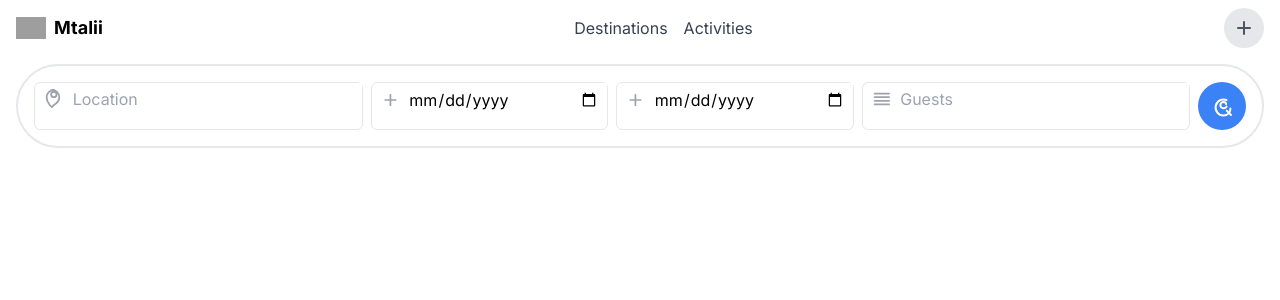
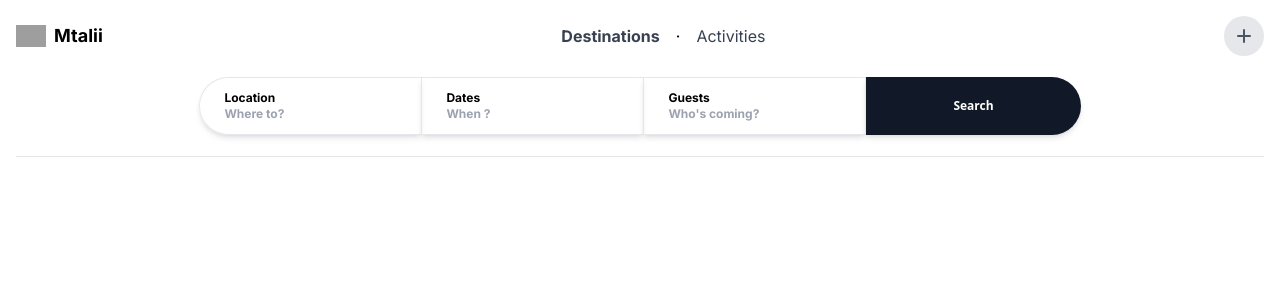
Before and after one commit to orichcasperkevin/Mtalii, a Next.js app: page / in a window 1280 px wide. Shown: the top 300 px of the page. Built offline with nearby package versions, Linux system fonts and the light colour scheme; grey boxes are pictures that could not be loaded.

Commit message:
top navigation

```diff
--- a/src/app/components/search.js
+++ b/src/app/components/search.js
@@ -1,60 +1,33 @@
 export default function Search(){
     return (
-<div class="flex items-center space-x-4">
-  <div class="flex flex-grow p-4 space-x-2 border-2 rounded-full">
-    {/* <!-- Location --> */}
-    <div class="flex-grow border rounded-md">
       <div class="flex items-center">
-        <svg class="w-6 h-6 ml-2 text-gray-400" fill="none" stroke="currentColor" viewBox="0 0 24 24" xmlns="http://www.w3.org/2000/svg">
-          <path stroke-linecap="round" stroke-linejoin="round" stroke-width="2" d="M12 4c1.657 0 3 1.343 3 3s-1.343 3-3 3-3-1.343-3-3 1.343-3 3-3z"></path>
-          <path stroke-linecap="round" stroke-linejoin="round" stroke-width="2" d="M12 2C7.581 2 4 5.581 4 10c0 2.58 1.208 5.558 3.224 8.283.832 1.07 1.76 1.98 2.608 2.684.828-.714 1.74-1.617 2.594-2.676C16.792 15.561 18 12.58 18 10c0-4.419-3.581-8-8-8z"></path>
-        </svg>
-        <input type="text" placeholder="Location" class="w-full px-2 py-1 focus:outline-none"></input>
+        <div class="grid min-h-[100px] w-full place-items-center overflow-x-scroll rounded-lg lg:overflow-visible">
+        <div class="flex w-full divide-x  row">
+          <div
+            class="border font-bold transition-all disabled:opacity-50 disabled:shadow-none disabled:pointer-events-none text-xs py-3 px-6 rounded-full shadow-md shadow-gray-900/10 focus:shadow-none active:opacity-[0.85] block w-full rounded-r-none border-r-0"
+            type="button">
+            Location
+            <input type="text" placeholder="Where to?"></input>
+          </div>
+          <div
+            class="border font-bold transition-all disabled:opacity-50 disabled:shadow-none disabled:pointer-events-none text-xs py-3 px-6 shadow-md shadow-gray-900/10 focus:shadow-none active:opacity-[0.85] block w-full rounded-r-none border-r-0"
+            type="button">
+            Dates
+            <input type="text" placeholder="When ?"></input>
+          </div>
+          <div
+            class="border font-bold transition-all disabled:opacity-50 disabled:shadow-none disabled:pointer-events-none text-xs py-3 px-6 shadow-md shadow-gray-900/10 focus:shadow-none active:opacity-[0.85] block w-full rounded-r-none border-r-0"
+            type="button">
+            Guests
+            <input type="text" placeholder="Who's coming?"></input>
+          </div>
+          <button
+            class="align-middle select-none font-sans font-bold text-center transition-all disabled:opacity-50 disabled:shadow-none disabled:pointer-events-none text-xs py-3 px-6 text-white rounded-full bg-gray-900 shadow-md shadow-gray-900/10 hover:shadow-lg hover:shadow-gray-900/20 focus:opacity-[0.85] focus:shadow-none active:opacity-[0.85] active:shadow-none block w-full rounded-l-none"
+            type="button">
+            Search
+          </button>
+        </div>
       </div>
-    </div>
-
-    {/* <!-- Check-in Date --> */}
-    <div class="flex-grow border rounded-md">
-      <div class="flex items-center">
-        <svg class="w-6 h-6 ml-2 text-gray-400" fill="none" stroke="currentColor" viewBox="0 0 24 24" xmlns="http://www.w3.org/2000/svg">
-          <path stroke-linecap="round" stroke-linejoin="round" stroke-width="2" d="M12 6v6m0 0v6m0-6h6m-6 0H6"></path>
-        </svg>
-        <input type="date" placeholder="Check-in" class="w-full px-2 py-1 focus:outline-none"></input>
       </div>
-    </div>
-
-    {/* <!-- Checkout Date --> */}
-    <div class="flex-grow border rounded-md">
-      <div class="flex items-center">
-        <svg class="w-6 h-6 ml-2 text-gray-400" fill="none" stroke="currentColor" viewBox="0 0 24 24" xmlns="http://www.w3.org/2000/svg">
-          <path stroke-linecap="round" stroke-linejoin="round" stroke-width="2" d="M12 6v6m0 0v6m0-6h6m-6 0H6"></path>
-        </svg>
-        <input type="date" placeholder="Check-out" class="w-full px-2 py-1 focus:outline-none"></input>
-      </div>
-    </div>
-
-    {/* <!-- Guest Field --> */}
-    <div class="flex-grow border rounded-md">
-      <div class="flex items-center">
-        <svg class="w-6 h-6 ml-2 text-gray-400" fill="none" stroke="currentColor" viewBox="0 0 24 24" xmlns="http://www.w3.org/2000/svg">
-          <path stroke-linecap="round" stroke-linejoin="round" stroke-width="2" d="M4 6h16M4 10h16M4 14h16M4 18h16"></path>
-        </svg>
-        <input type="text" placeholder="Guests" class="w-full px-2 py-1 focus:outline-none"></input>
-      </div>
-    </div>
-
-    {/* <!-- Search Button --> */}
-    <button class="flex items-center justify-center w-12 h-12 bg-blue-500 rounded-full hover:bg-blue-600 focus:outline-none">
-        <svg class="w-6 h-6 text-white" fill="none" stroke="currentColor" viewBox="0 0 24 24" xmlns="http://www.w3.org/2000/svg">
-            <path stroke-linecap="round" stroke-linejoin="round" stroke-width="2" d="M21 21l-4.35-4.35m-.61-6.49C16.54 9.19 15.3 8 13.65 8c-1.82 0-3.29 1.4-3.29 3.13 0 1.73 1.47 3.14 3.29 3.14 1.26 0 2.27-.68 2.85-1.6m-.01-6.65a8.003 8.003 0 1 0-2.94 15.46 7.5 7.5 0 0 0 5.65-2.55 7.9 7.9 0 0 0 1.18-4.36"></path>
-        </svg>
-    </button>
-
-
-  </div>
-
-</div>
-
-
     )
 }
--- a/src/app/page.js
+++ b/src/app/page.js
@@ -4,7 +4,7 @@ import Search from "./components/search";
 export default function Home() {
   return (
     <main className="px-4 py-2 ">
-      <div className="container mx-auto flex items-center justify-between">
+      <div className="container mt-2 mx-auto flex items-center justify-between">
         {/* Logo */}
         <div className="flex items-center">
           <Image
@@ -19,7 +19,8 @@ export default function Home() {
 
         {/* Navigation */}
         <nav className="space-x-4">
-          <a className="text-gray-700 hover:text-gray-900" href="#">Destinations</a>
+          <a className="text-gray-700 font-bold hover:text-gray-900" href="#">Destinations</a>
+          <span>&#183;</span>
           <a className="text-gray-700 hover:text-gray-900" href="#">Activities</a>
         </nav>
 
@@ -28,9 +29,10 @@ export default function Home() {
       </div>
 
       {/* Search */}
-      <div className="container mx-auto mt-4">
+      <div className="flex flex-row justify-center">
         <Search/>
       </div>
+      <hr></hr>
     </main>
 
   );
```
